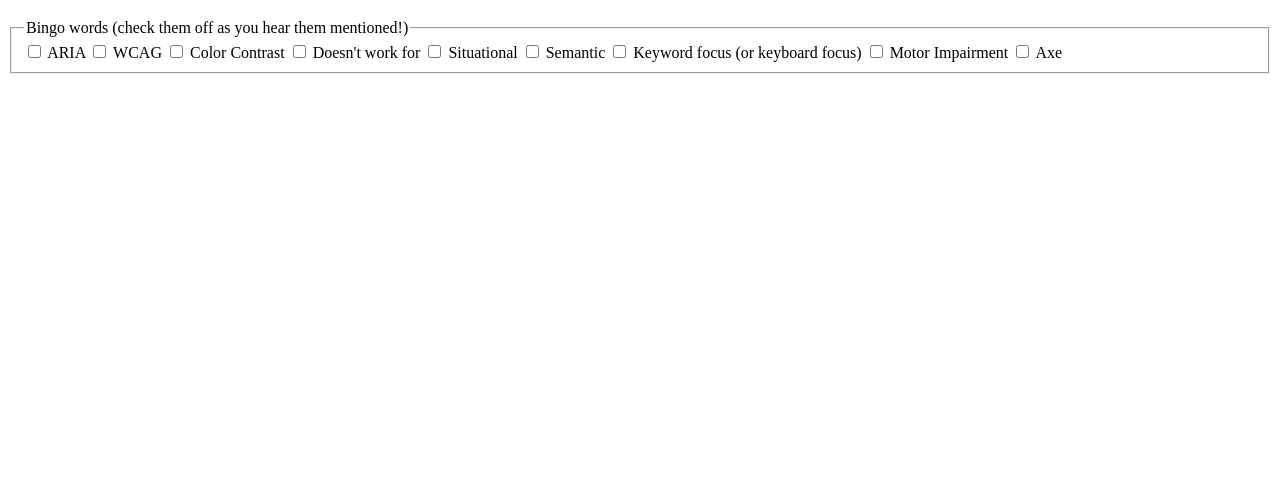
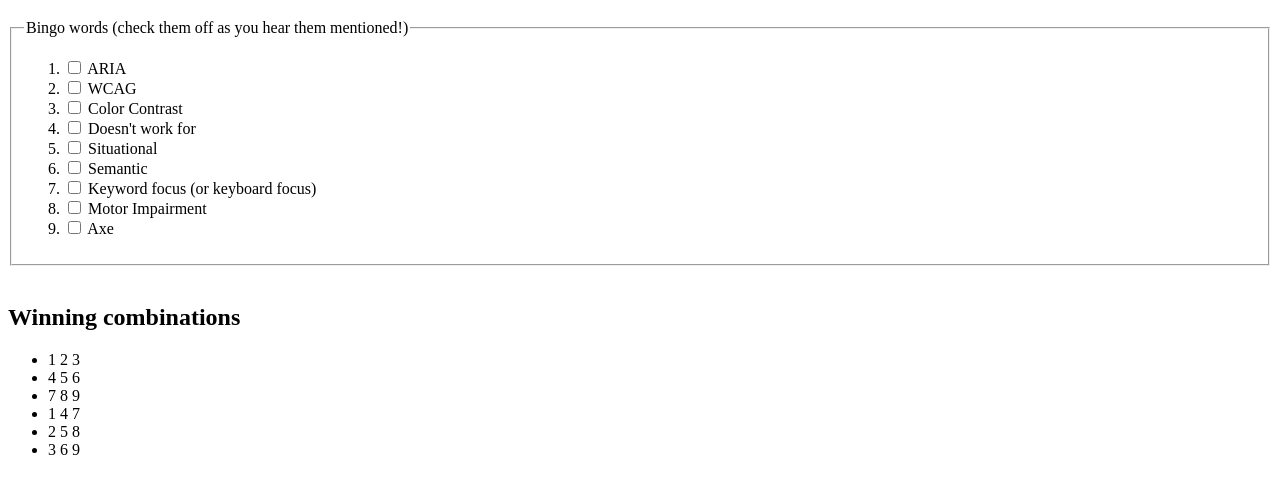
Before and after one commit to schne324/smashing-bingo, a plain HTML site: page index.html in a window 1280 px wide. Shown: the part 61-554 px from the top of the page. Drawn offline with Linux system fonts and the light colour scheme.

Commit message:
Update index.html

```diff
--- a/index.html
+++ b/index.html
@@ -9,43 +9,55 @@
       <h1>Smashing meets bingo</h1>
       <fieldset>
         <legend>Bingo words (check them off as you hear them mentioned!)</legend>
-        <label>
+        <ol>
+          <li><label>
             <input type="checkbox" />
             <span>ARIA</span>
-        </label>
-        <label>
+            </label></li>
+          <li><label>
             <input type="checkbox" />
             <span>WCAG</span>
-        </label>
-        <label>
+            </label></li>
+          <li><label>
             <input type="checkbox" />
             <span>Color Contrast</span>
-        </label>
-        <label>
+            </label></li>
+          <li><label>
             <input type="checkbox" />
             <span>Doesn't work for</span>
-        </label>
-        <label>
+            </label></li>
+          <li><label>
             <input type="checkbox" />
             <span>Situational</span>
-        </label>
-        <label>
+            </label></li>
+         <li> <label>
             <input type="checkbox" />
             <span>Semantic</span>
-        </label>
-        <label>
+            </label></li>
+          <li><label>
             <input type="checkbox" />
             <span>Keyword focus (or keyboard focus)</span>
-        </label>
-        <label>
+            </label></li>
+          <li><label>
             <input type="checkbox" />
             <span>Motor Impairment</span>
-        </label>
-        <label>
+            </label></li>
+          <li><label>
             <input type="checkbox" />
             <span>Axe</span>
-        </label>
+            </label></li>
+        </ol>
       </fieldset>
+      <br />
+      <h2>Winning combinations</h2>
+      <ul>
+        <li>1 2 3</li>
+        <li>4 5 6</li>
+        <li>7 8 9</li>
+        <li>1 4 7</li>
+        <li>2 5 8</li>
+        <li>3 6 9</li>
+      </ul>
     </main>
   </body>
 </html>
```
Lines whose indentation alone changed are shown as unchanged.
